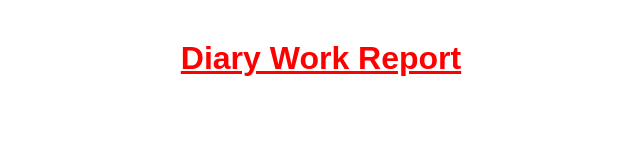
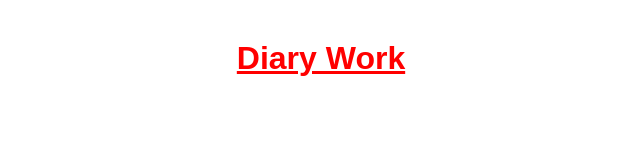
Before and after one commit to NpppthT/Panudach-Budda_2002, a plain HTML site: page index.html in a window 1280 px wide. Shown: the whole page, without its empty margins (319-959 px from the left). Drawn offline with Linux system fonts and the light colour scheme.

Commit message:
Update index.html

```diff
--- a/index.html
+++ b/index.html
@@ -12,7 +12,7 @@
            margin-top: 40px;
            text-decoration: underline;
            text-decoration-color: red;">
-  Diary Work Report
+  Diary Work
 </h1>
 </body>
 </html>
```
